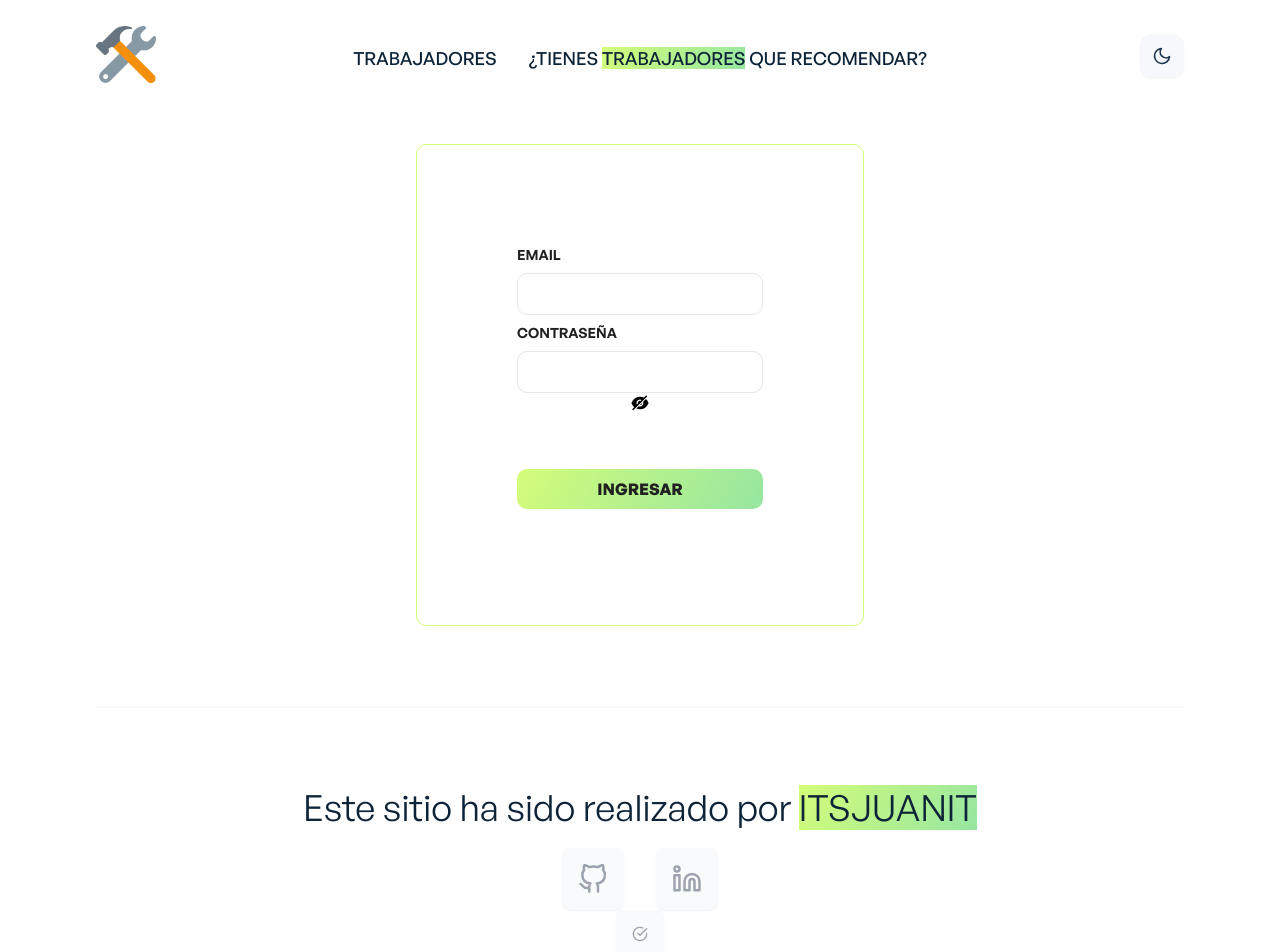
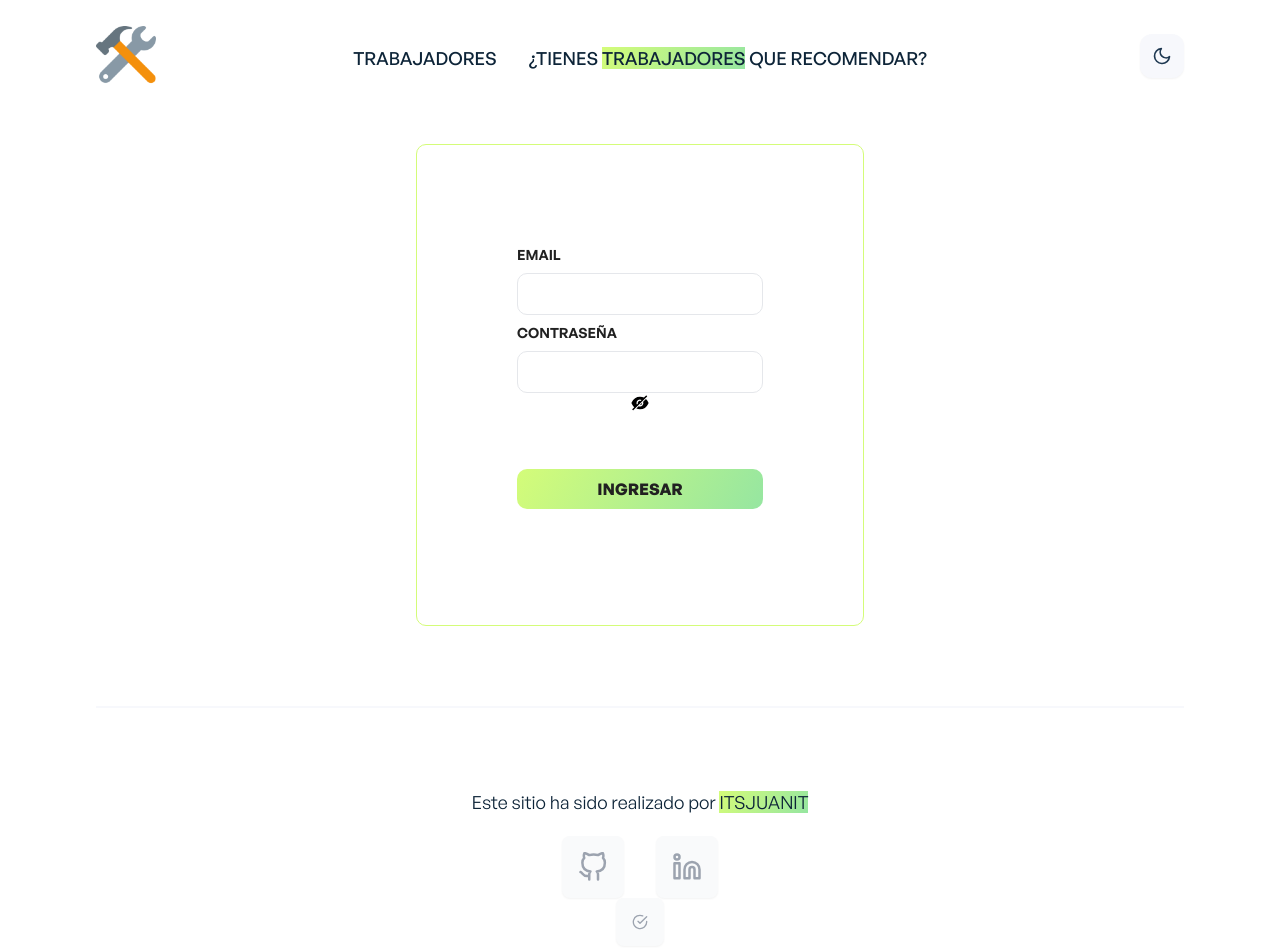
Before and after one commit to Itsjuanit/yaoficio, a React (Create React App) app: page /login in a window 1280 px wide. Shown: the top 952 px of the page. Built offline with nearby package versions, Linux system fonts and the light colour scheme.

Commit message:
Se cambio tamaño del footer

```diff
--- a/src/components/shared/AppFooter.jsx
+++ b/src/components/shared/AppFooter.jsx
@@ -20,7 +20,7 @@
     <div className="container mx-auto">
       <div className="pt-20 sm:pt-30 pb-8 mt-20 border-t-2 border-primary-light dark:border-secondary-dark">
         <div className="font-general-regular flex flex-col justify-center items-center mb-12 sm:mb-28">
-          <p className="text-md sm:text-4xl text-primary-dark dark:text-primary-light mb-5">
+          <p className="text-base sm:text-lg text-primary-dark dark:text-primary-light mb-5">
             Este sitio ha sido realizado por{" "}
             <a
               href="https://portfolio-itsjuanit.vercel.app/"
@@ -34,6 +34,7 @@
               ITSJUANIT
             </a>
           </p>
+
           <ul className="flex gap-4 sm:gap-8">
             {socialLinks.map((link) => (
               <a
```
